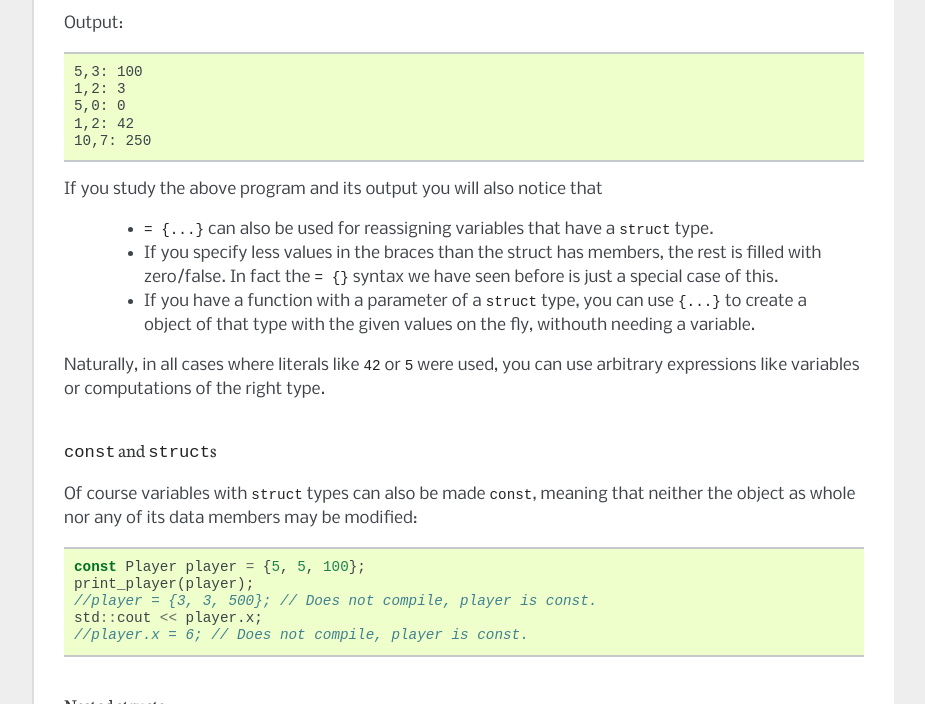
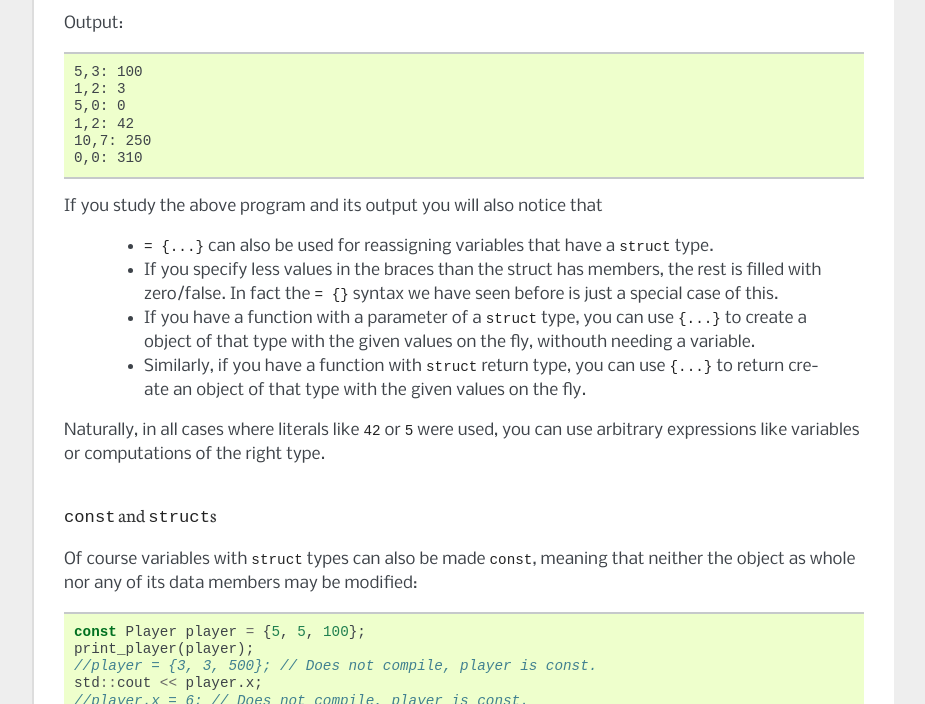
Before and after one commit to Oberon00/cpptutorial, a Sphinx documentation site: the page built from doc/proc/user-types.rst, in a window 1280 px wide and 900 px high, scrolled down 1845 px, cut to the strip 196-900 px from the top of the window. Shown: the whole strip, without its empty margins (198-1123 px from the left). Built offline with Sphinx 7.4.7, drawn with Linux system fonts in a browser that asks for light colours.

Commit message:
Add example of returning structs with {}.

```diff
--- a/doc/proc/user-types.rst
+++ b/doc/proc/user-types.rst
@@ -104,6 +104,7 @@ Output:
   5,0: 0
   1,2: 42
   10,7: 250
+  0,0: 310
 
 If you study the above program and its output you will also notice that
 
@@ -115,9 +116,13 @@ If you study the above program and its output you will also notice that
   * If you have a function with a parameter of a ``struct`` type, you can use
     ``{...}`` to create a object of that type with the given values on the fly,
     withouth needing a variable.
+  * Similarly, if you have a function with ``struct`` return type, you can use
+    ``{...}`` to return create an object of that type with the given values on
+    the fly.
 
 Naturally, in all cases where literals like ``42`` or ``5`` were used, you can
 use arbitrary expressions like variables or computations of the right type.
+
 
 
 ``const`` and ``struct``\ s
```
Also changed, not shown: 1 other file.
